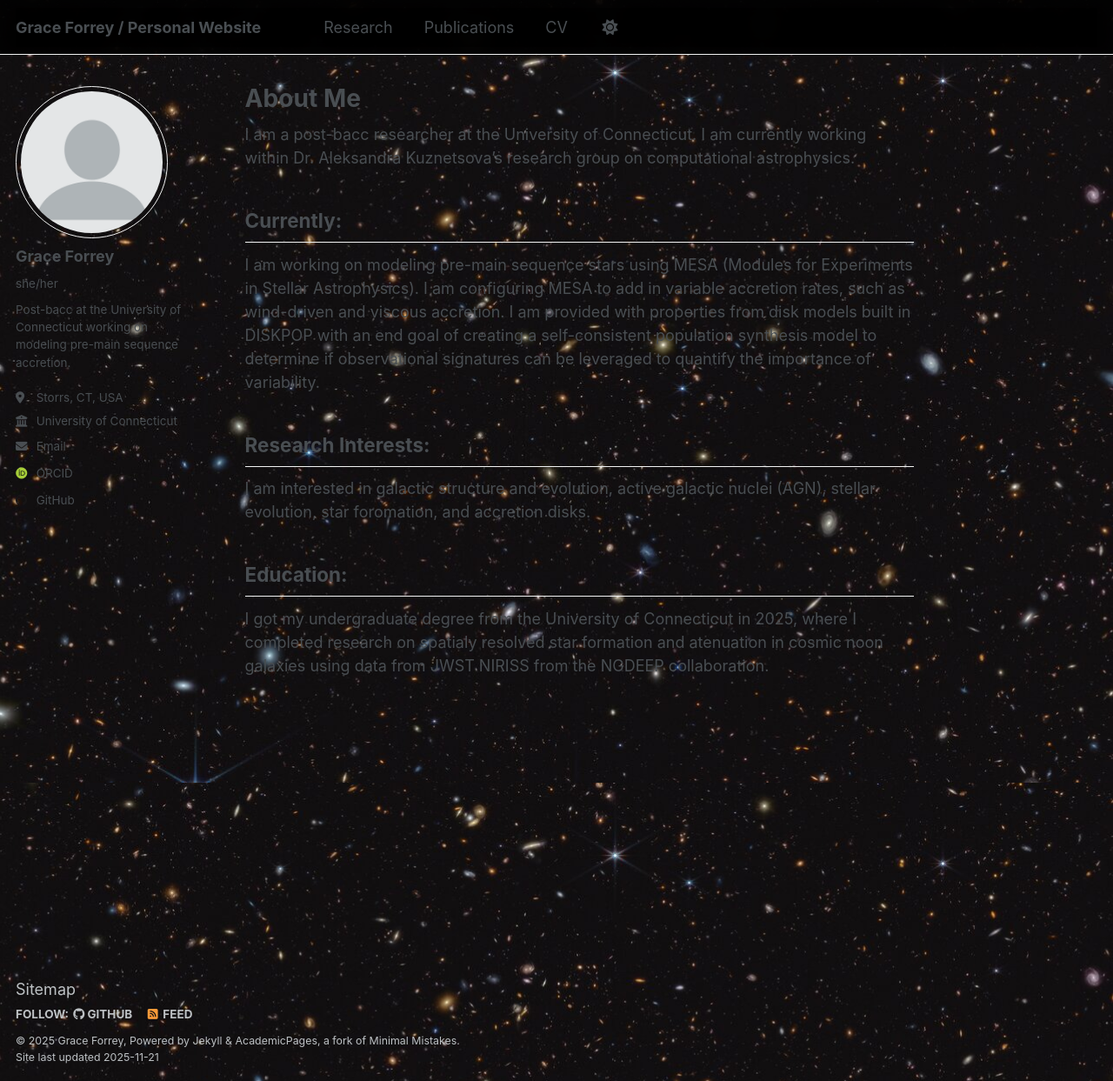
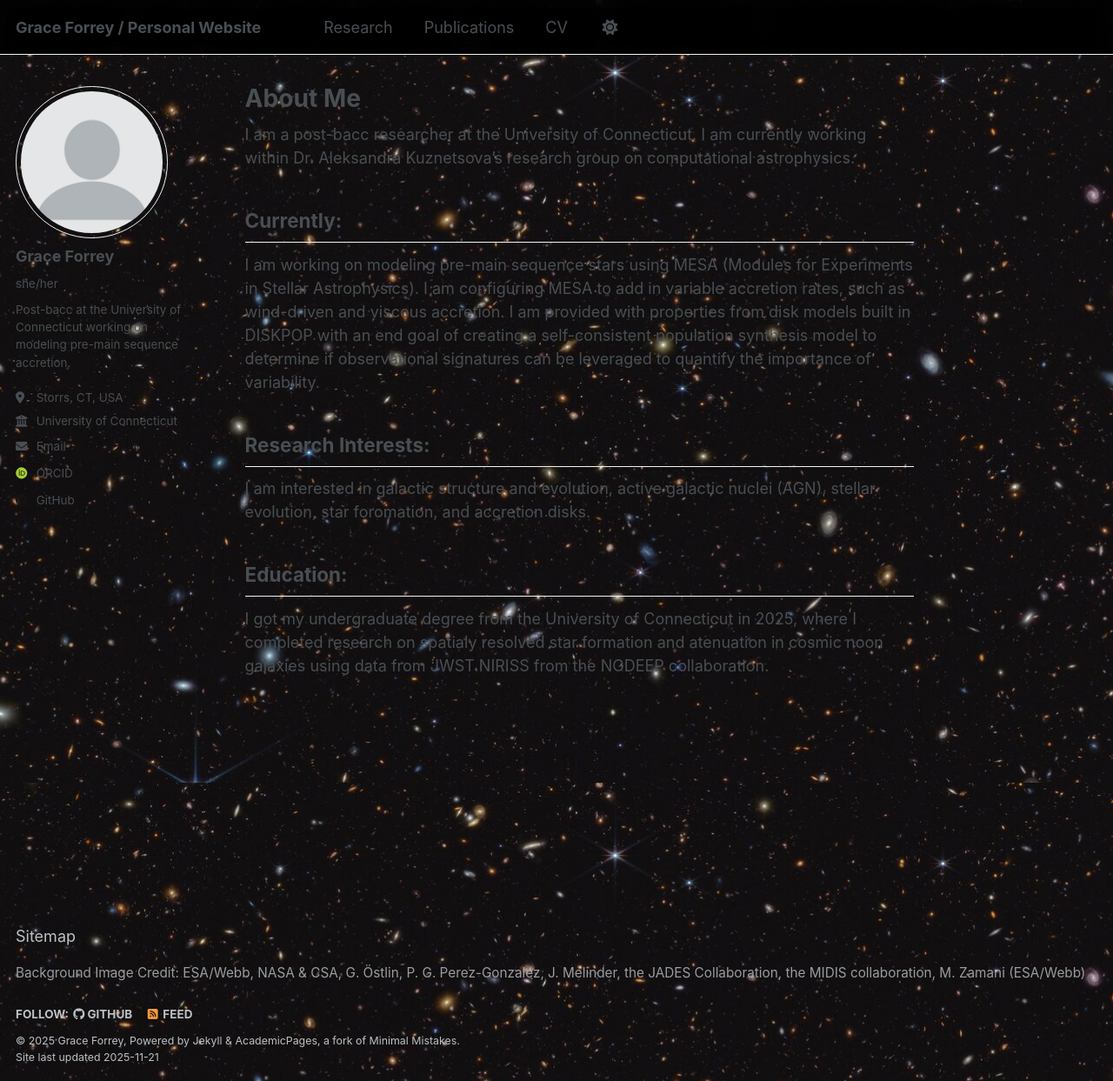
Before and after one commit to forreyg/forreyg.github.io, a Jekyll site: the page built from _pages/about.md, in a window 1280 px wide and 1243 px high. Shown: the whole window at 87% size. Built offline with Jekyll 4.4.1, drawn with Linux system fonts in a browser that asks for light colours; some web fonts are replaced; a script that is not in the unit is left out.

Commit message:
Add Background Image Credit

```diff
--- a/_includes/footer/custom.html
+++ b/_includes/footer/custom.html
@@ -16,4 +16,8 @@
     await mermaid.run({querySelector:'code.language-mermaid'});
 </script>
 
+<p style="margin-top:1rem; font-size:0.85em; opacity:0.8;">
+    Background Image Credit: ESA/Webb, NASA & CSA, G. Östlin, P. G. Perez-Gonzalez, J. Melinder,
+    the JADES Collaboration, the MIDIS collaboration, M. Zamani (ESA/Webb)
+</p>
 <!-- end custom footer snippets -->
```
